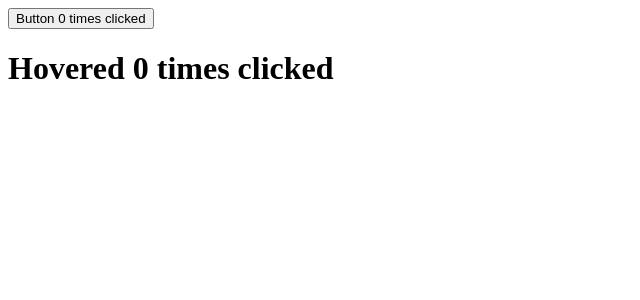
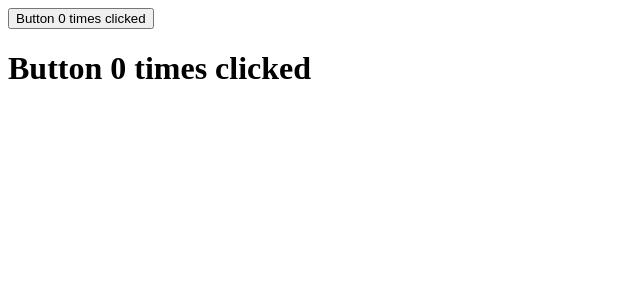
Before and after one commit to HasanMdKamrul/raectHigherOrderComponent, a React (Create React App) app: page / in a window 1280 px wide. Shown: the top 300 px of the page, without its empty margins (0-640 px from the left). Built offline with nearby package versions, Linux system fonts and the light colour scheme.

Commit message:
Without higherorder Component repeatation of code to make similar component less scalable

```diff
--- a/src/App.js
+++ b/src/App.js
@@ -1,9 +1,11 @@
-import MasterCounter from './Components/MasterCounter';
+import ClickCounter from './Components/ClickCounter';
+import ClickHover from './Components/ClickHover';
 
 function App() {
   return (
     <div>
-      <MasterCounter />
+      <ClickCounter />
+      <ClickHover />
     </div>
   )
 
--- a/src/Components/ClickCounter.js
+++ b/src/Components/ClickCounter.js
@@ -3,13 +3,21 @@ import React from 'react';
 
 export default class ClickCounter extends React.Component {
 
+    state = {count: 0};
+
+    buttonClick = () => {
+        this.setState((prevState)=>{
+            return ({count: prevState.count + 1});
+        })
+    }
+
 
     render() {
-        const {countClick,change} = this.props;
+        const {count} = this.state;
         return (
             <div>
-                <button type="button" onClick={change}>
-                    Button {countClick} times clicked
+                <button type="button" onClick={this.buttonClick}>
+                    Button {count} times clicked
                 </button>
             </div>
         )
--- a/src/Components/ClickHover.js
+++ b/src/Components/ClickHover.js
@@ -3,12 +3,21 @@ import React from 'react';
 
 export default class ClickHover extends React.Component {
 
+    state = {count: 0};
+
+    buttonClick = () => {
+        this.setState((prevState)=>{
+            return ({count: prevState.count + 1})
+        })
+    }
+
+
     render() {
-        const {countHover,change} = this.props;
+        const {count} = this.state;
         return (
             <div>
-                <h1 onMouseOver={change}>
-                    Hovered {countHover} times clicked
+                <h1 onMouseOver={this.buttonClick}>
+                    Button {count} times clicked
                 </h1>
             </div>
         )
```
